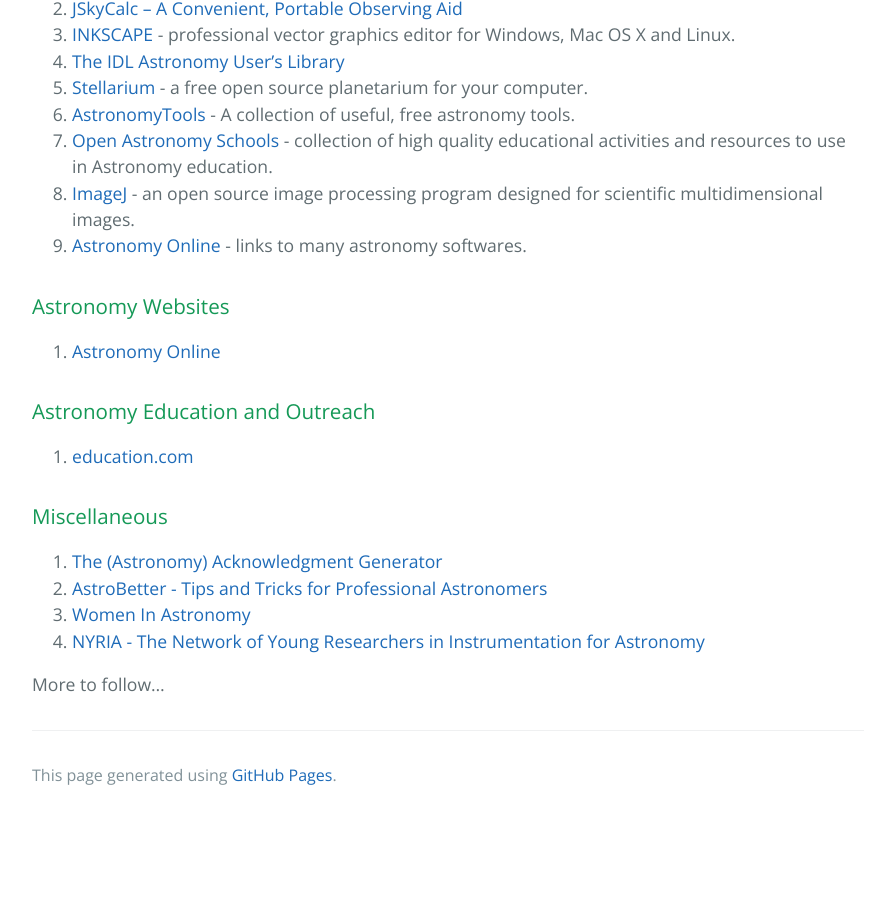
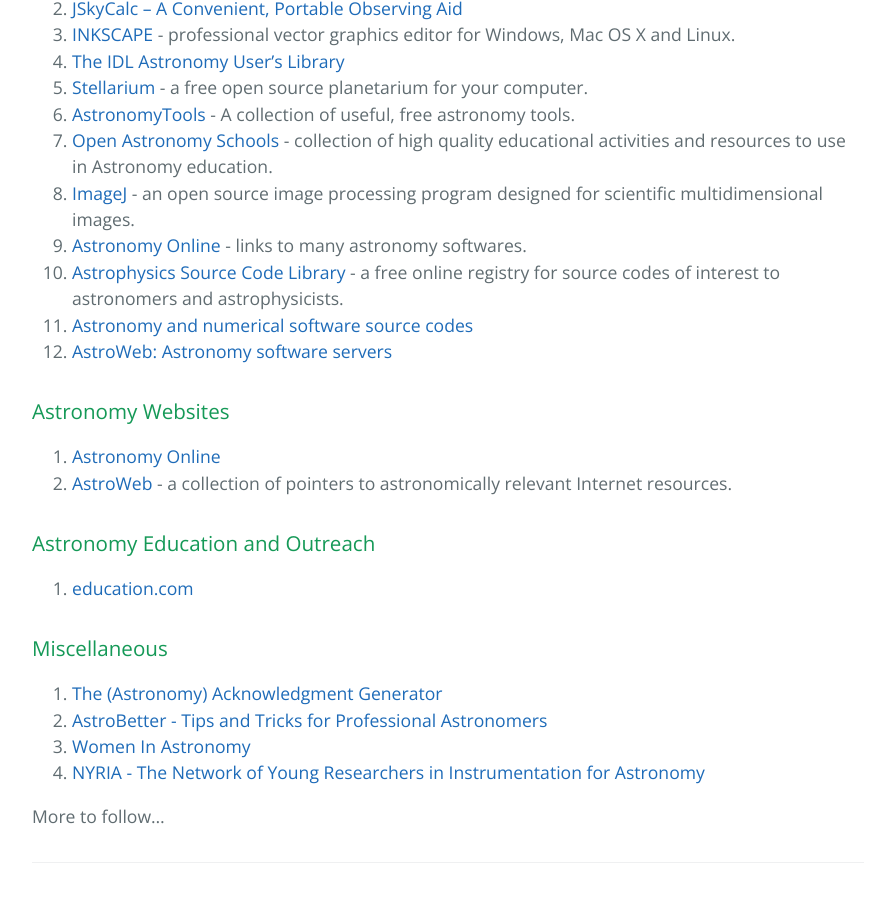
Before and after one commit to kalyanradhakrishnan/Astronomy-In-India, a Jekyll site: the page built from index.md, in a window 1280 px wide and 900 px high, scrolled down 1568 px. Shown: the whole window, without its empty margins (192-1068 px from the left). Built offline with Jekyll 4.4.1, drawn with Linux system fonts in a browser that asks for light colours; before the commit the page ends 2387 px from its top, so only the background shows below that.

Commit message:
Update index.md

```diff
--- a/index.md
+++ b/index.md
@@ -49,9 +49,13 @@
 7. [Open Astronomy Schools](https://open-astronomy-schools.org/tools/) -  collection of high quality educational activities and resources to use in Astronomy education.
 8. [ImageJ](https://imagej.nih.gov/ij/download.html) - an open source image processing program designed for scientific multidimensional images.
 9. [Astronomy Online](http://astronomyonline.org/AstronomySoftware.asp) - links to many astronomy softwares.
+10. [Astrophysics Source Code Library](https://ascl.net) - a free online registry for source codes of interest to astronomers and astrophysicists.
+11. [Astronomy and numerical software source codes](http://www.moshier.net)
+12. [AstroWeb: Astronomy software servers](http://cdsweb.u-strasbg.fr/astroWeb/astroweb/software.html)
 
 ### Astronomy Websites
 1. [Astronomy Online](http://astronomyonline.org/default.asp?Cate=Home)
+2. [AstroWeb](http://cdsweb.u-strasbg.fr/astroWeb/astroweb.html) -  a collection of pointers to astronomically relevant Internet resources.
 
 ### Astronomy Education and Outreach
 1. [education.com](https://www.education.com/resources/earth-science/?referral_url=kidsastronomy.com)
```
